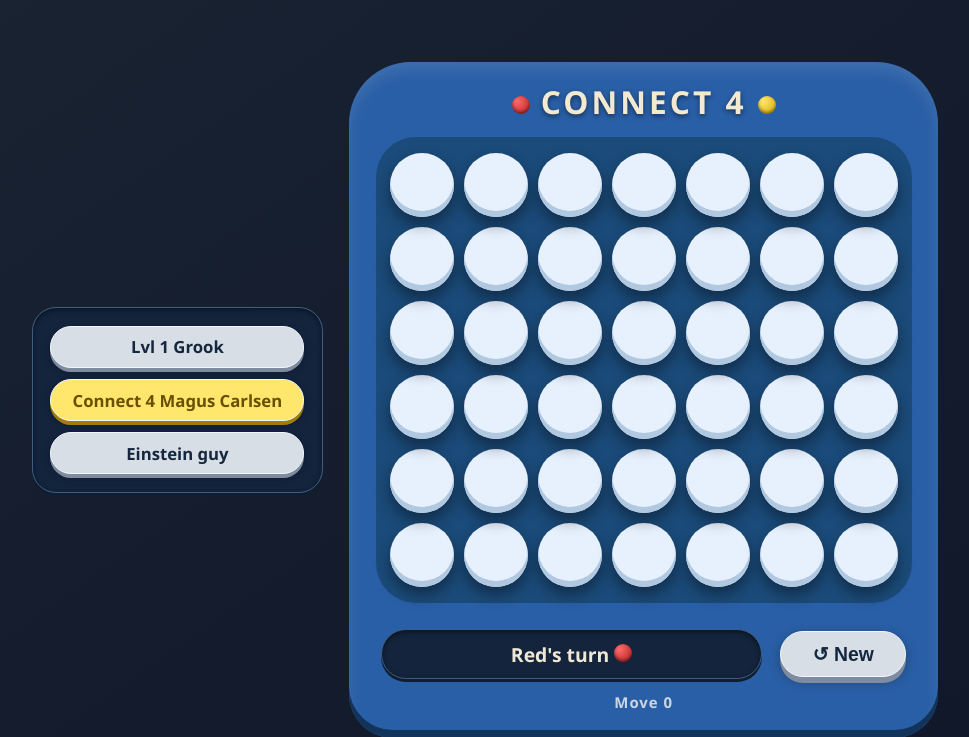
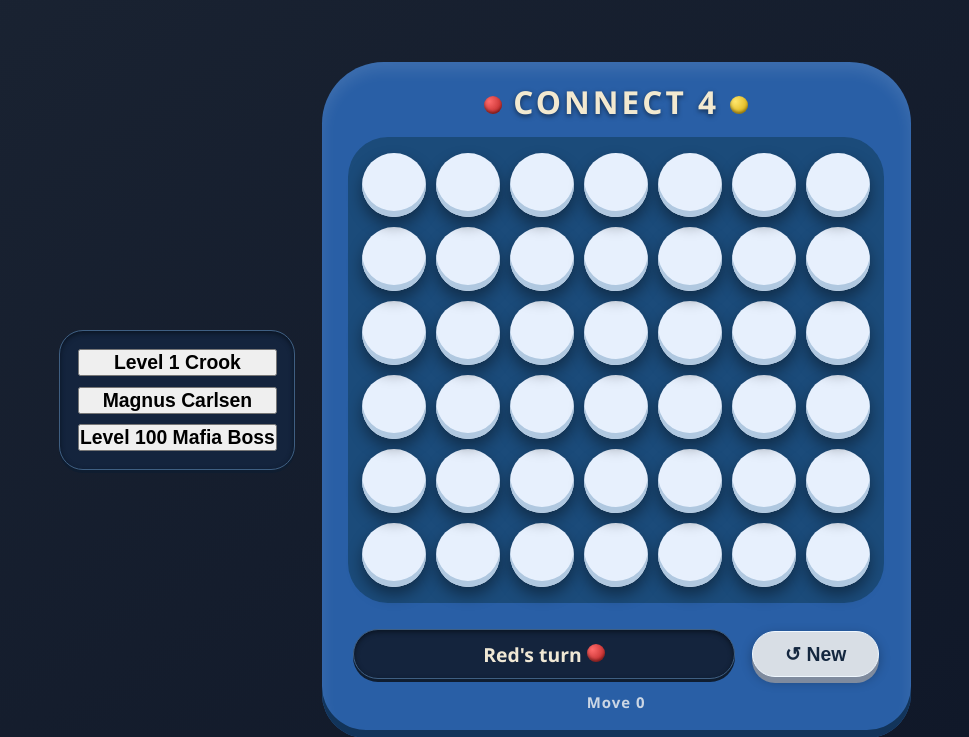
Before and after one commit to Eetuh123/Connecting4, a Flask app: page / in a window 1280 px wide. Shown: the top 737 px of the page, without its empty margins (155-1124 px from the left). Run offline with Flask 3, Linux system fonts and the light colour scheme; parts of the project's set-up code (start-up, migrations or seed data) failed here and were passed over.

Commit message:
Better formatting, removed unnecessary line breaks etc

```diff
--- a/static/script.js
+++ b/static/script.js
@@ -12,7 +12,7 @@ const turnText = document.getElementById('turnText');
 const turnDot = document.getElementById('turnDot');
 const resetBtn = document.getElementById('resetBtn');
 const moveCounter = document.getElementById('moveCounter');
-const diffButtons = document.querySelectorAll('.diff-choise');
+const diffButtons = document.querySelectorAll('.diff-choice');
 
 // API base URL
 const API_URL = window.location.origin;
@@ -48,8 +48,6 @@ function renderBoard(boardData, aiMoveScores = null, validMoves = null) {
             }
         }
 
-
-
         for (let r = 5; r >= 0; r--) {
             const cell = document.createElement('div');
             cell.className = 'cell';
@@ -72,6 +70,7 @@ function renderBoard(boardData, aiMoveScores = null, validMoves = null) {
 
             column.appendChild(cell);
         }
+
         boardEl.appendChild(column);
     }
 
@@ -191,9 +190,8 @@ function updateTurnIndicator(state) {
 }
 
 // Update move counter
-function updateMoveCounter(count) {
-    moveCounter.textContent = `Move ${count}`;
-}
+function updateMoveCounter(count) { moveCounter.textContent = `Move ${count}`; }
+
 // Dificulty button highlight
 function updateDifficultyButtons(level) {
     diffButtons.forEach(btn => {
--- a/templates/index.html
+++ b/templates/index.html
@@ -7,13 +7,14 @@
     <link rel="stylesheet" href="/static/style.css">
 </head>
 <body>
-<div class="diff-box">
-<button class="diff-choise" data-level="easy">Lvl 1 Grook</button>
-<button class="diff-choise" data-level="medium">Connect 4 Magus Carlsen</button>
-<button class="diff-choise" data-level="hard">Einstein guy</button>
-</div>
-<div class="board-wrapper">
-    <div class="game-container">
+    <div class="diff-box">
+        <button class="diff-choice" data-level="easy">Level 1 Crook</button>
+        <button class="diff-choice" data-level="medium">Magnus Carlsen</button>
+        <button class="diff-choice" data-level="hard">Level 100 Mafia Boss</button>
+    </div>
+
+    <div class="board-wrapper">
+        <div class="game-container">
             <h1 class="text-center">
                 <span class="dot red"></span>
                 CONNECT 4
```
Also changed, not shown: test-app.py (line endings or trailing spaces).
